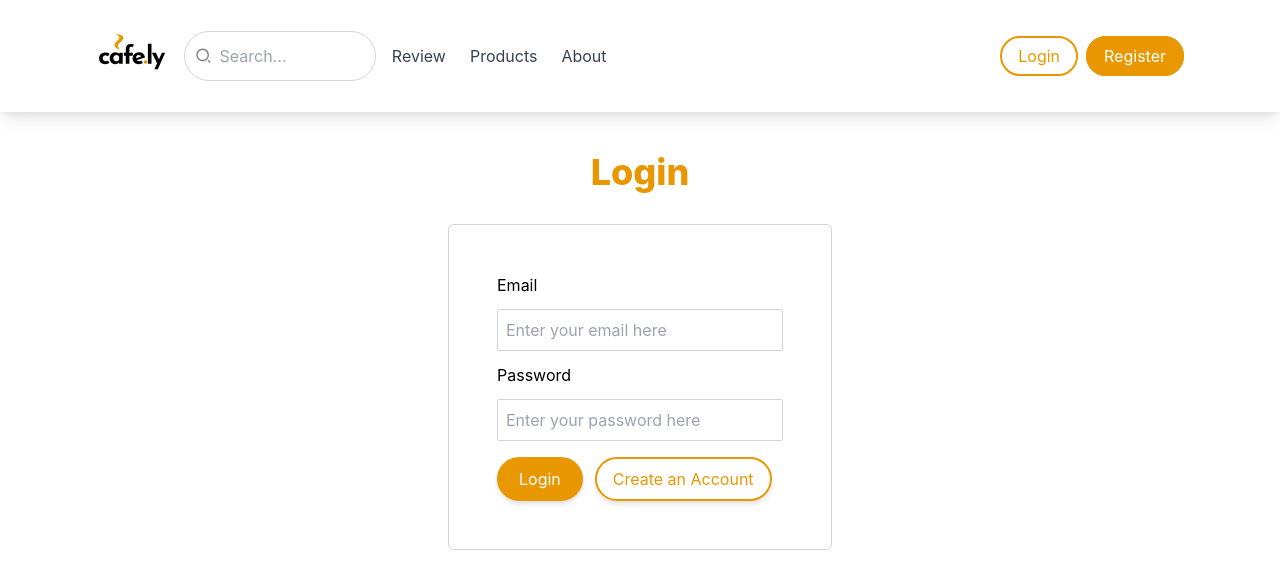
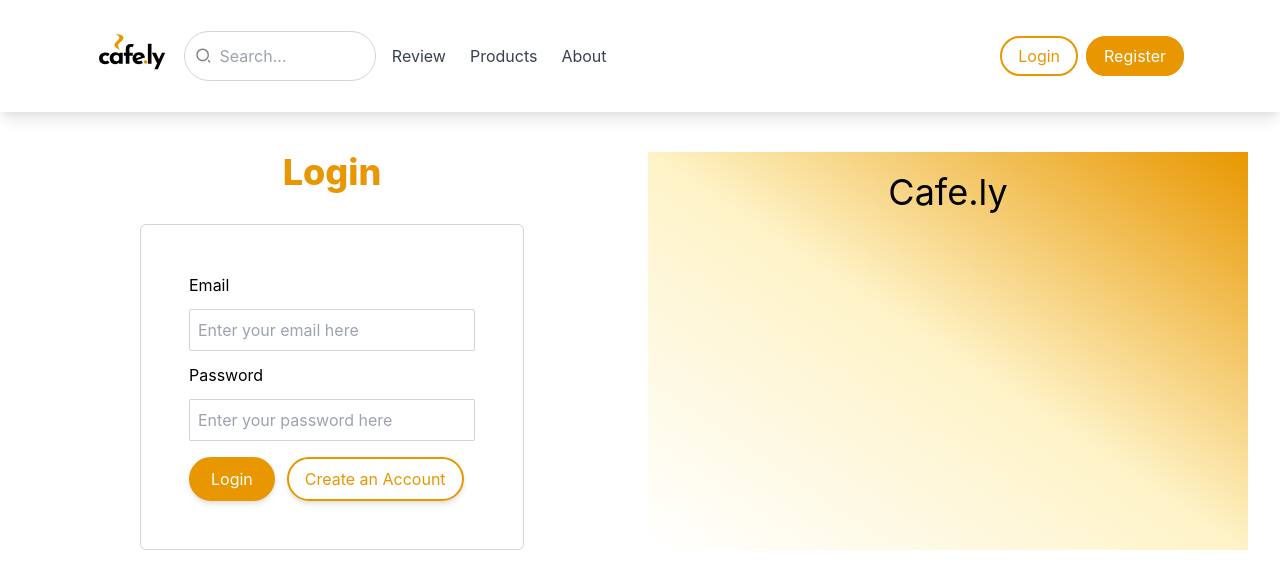
Before and after one commit to Blankeos/cit214-productreviewapp, a React (Create React App) app: page /login in a window 1280 px wide. Shown: the top 588 px of the page. Built offline with nearby package versions, Linux system fonts and the light colour scheme; no server answers.

Commit message:
chagned login screen

```diff
--- a/src/components/LoginForm.js
+++ b/src/components/LoginForm.js
@@ -28,6 +28,7 @@ const LoginForm = () => {
   };
 
   return (
+    <div className="grid grid-cols-1 md:grid-cols-2 gap-4 mx-auto">
       <div>
         <h1 className="text-4xl text-primary text-center font-extrabold">
           Login
@@ -78,6 +79,10 @@ const LoginForm = () => {
           </div>
         </form>
       </div>
+      <div className="bg-gradient-to-tr from-white via-yellow-100 to-primary">
+        <h1 className="text-4xl text-center mt-5">Cafe.ly</h1>
+      </div>
+    </div>
   );
 };
 
```
Also changed, not shown: 1 other file (tests, documents, lock files or other folders). Lines whose indentation alone changed are shown as unchanged.
